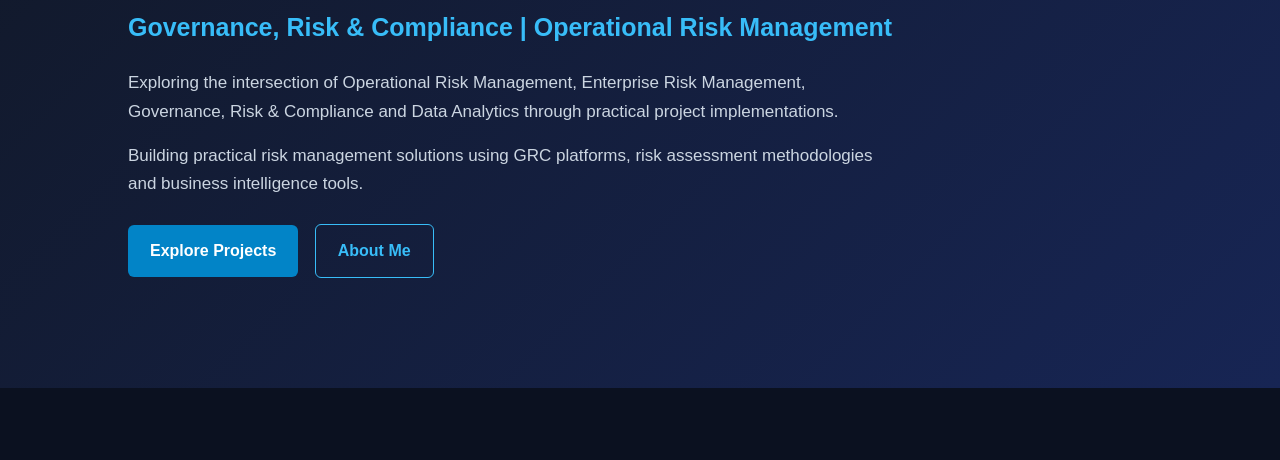
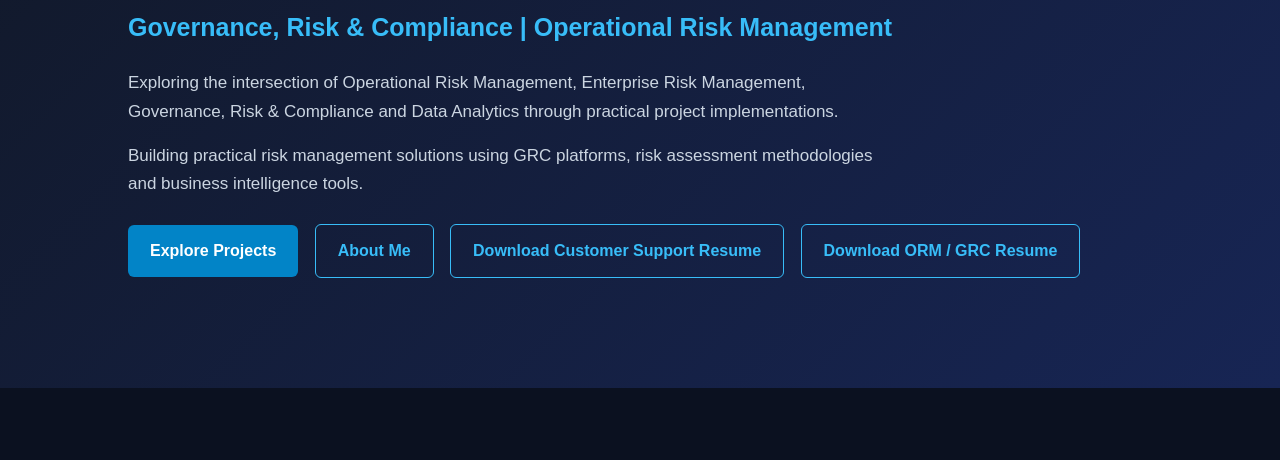
Before and after one commit to phaniirukuvarjula-lgtm/phaniirukuvarjula-lgtm.github.io, a plain HTML site: page index.html in a window 1280 px wide. Shown: the part 326-786 px from the top of the page. Drawn offline with Linux system fonts and the light colour scheme.

Commit message:
Customer Support and ORM resume download buttons

```diff
--- a/index.html
+++ b/index.html
@@ -343,6 +343,9 @@ risk assessment methodologies and business intelligence tools.
 <a href="#projects" class="button">Explore Projects</a>
 
 <a href="#about" class="button secondary">About Me</a>
+<a href="docs/Ultimate%20resume%20Customer%20Support.pdf" class="button secondary" target="_blank">Download Customer Support Resume</a>
+
+<a href="docs/Ultimate%20Resume%20ORM.pdf" class="button secondary" target="_blank">Download ORM / GRC Resume</a>
 
 </div>
 
```
